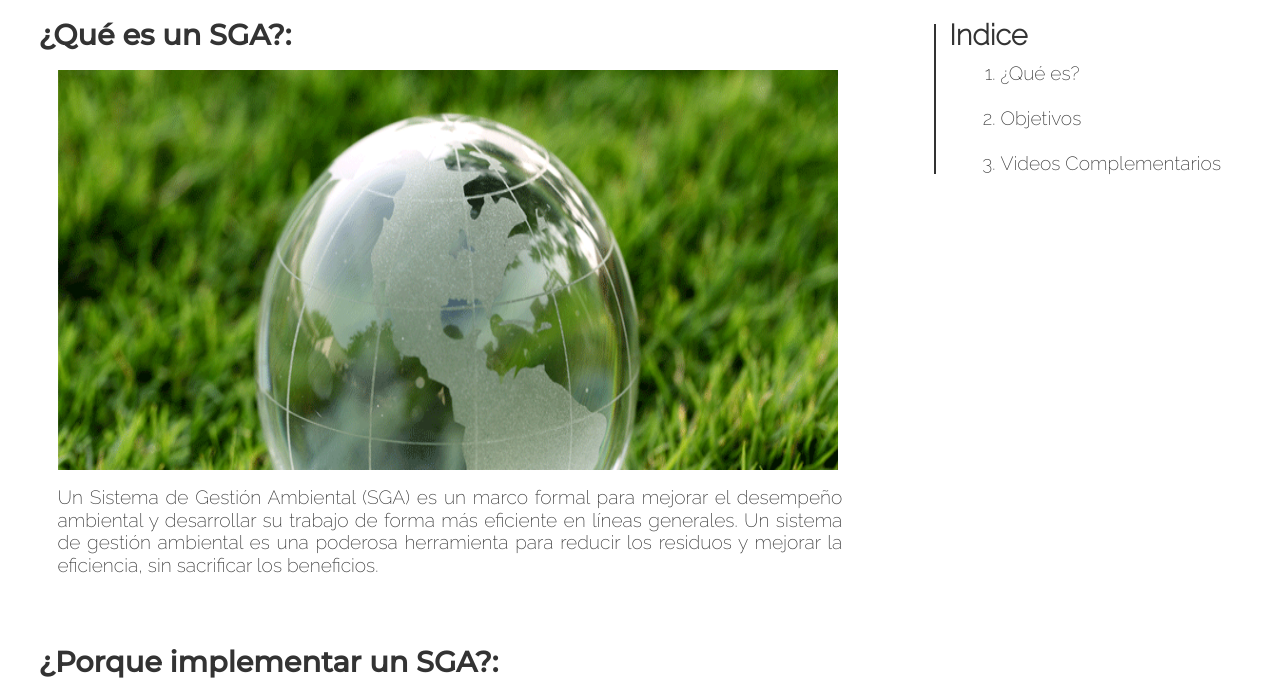
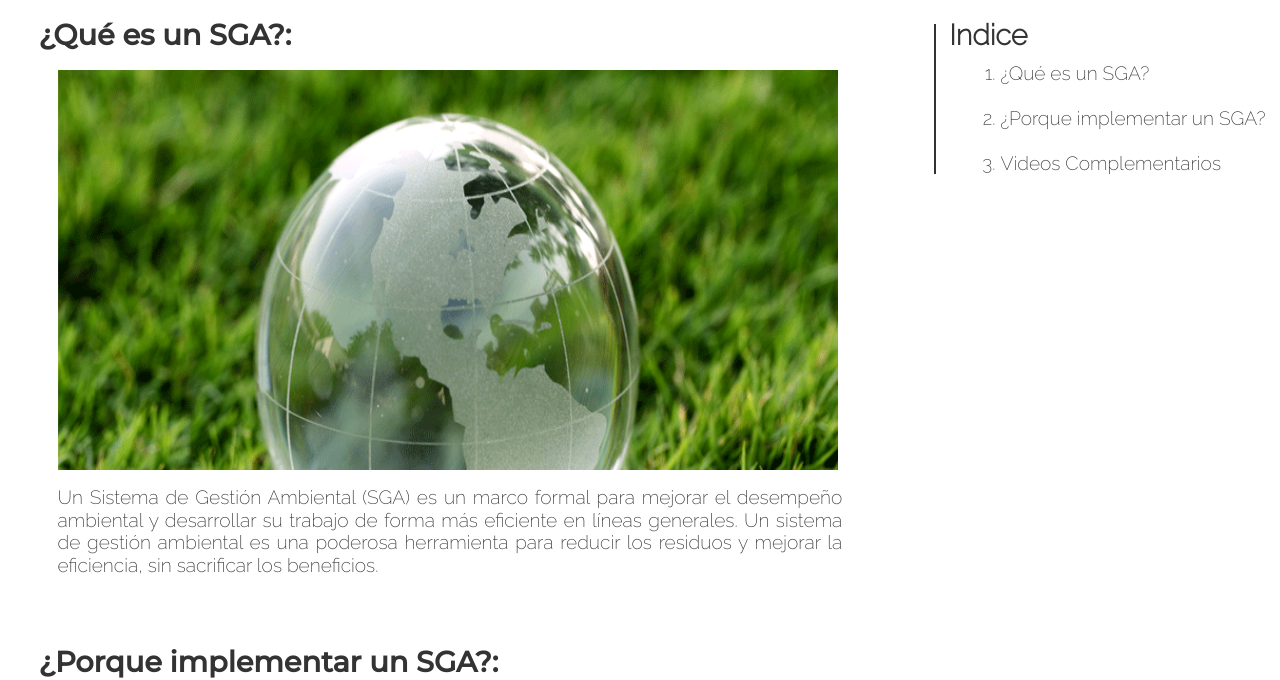
Before and after one commit to JesusRodrigo-Cetis77/DesarrolloSustentable, a plain HTML site: page html/programacion.html in a window 1280 px wide. Shown: the part 136-816 px from the top of the page. Drawn offline with Linux system fonts and the light colour scheme.

Commit message:
Correcion de errores de ortografia

```diff
--- a/html/programacion.html
+++ b/html/programacion.html
@@ -85,11 +85,11 @@
         <nav class="indice">
             <ol>
                 <li class="nav__ol--text">
-                    <a href="#indice__intro">¿Qué es?</a>
+                    <a href="#indice__intro">¿Qué es un SGA?</a>
                 </li>
                 <br />
                 <li class="nav__ol--text">
-                    <a href="#indice__objetivos">Objetivos</a>
+                    <a href="#indice__objetivos">¿Porque implementar un SGA?</a>
                 </li>
                 <br />
                 <li class="nav__ol--text">
@@ -107,7 +107,7 @@
         <input type="checkbox" id="btn-mas">
         <div class="index_mobile">
             <a href="#indice__intro">¿Qué es?</a>
-            <a href="#indice__objetivos">Objetivos</a>
+            <a href="#indice__objetivos">¿Porque?</a>
             <a href="#indice__ayuda">Videos</a>
         </div>
         <div class="btn-mas">
```
Also changed, not shown: html/calculo.html (+1 -1 lines), html/fisica.html (+1 -1 lines), html/sociales.html (+2 -2 lines).
